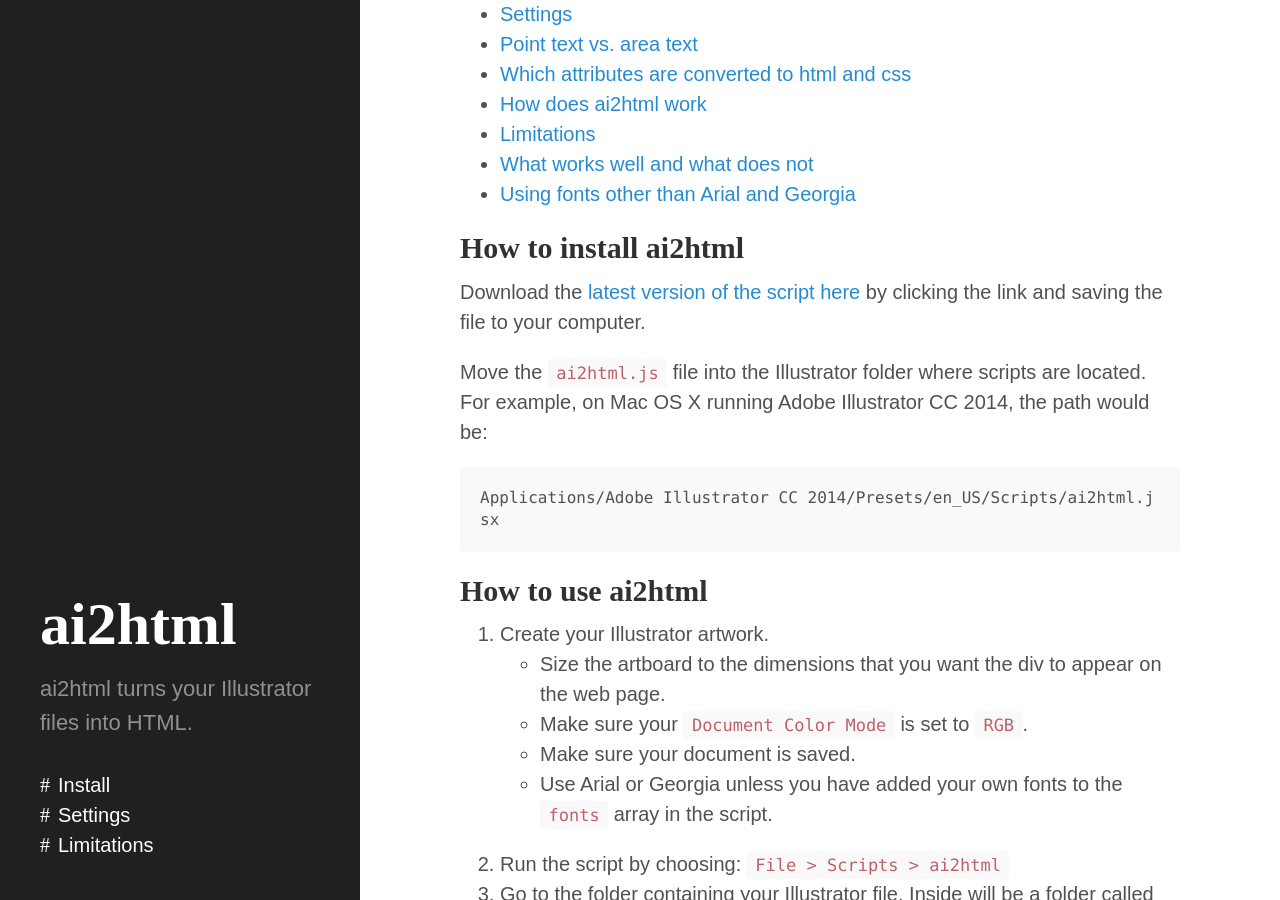
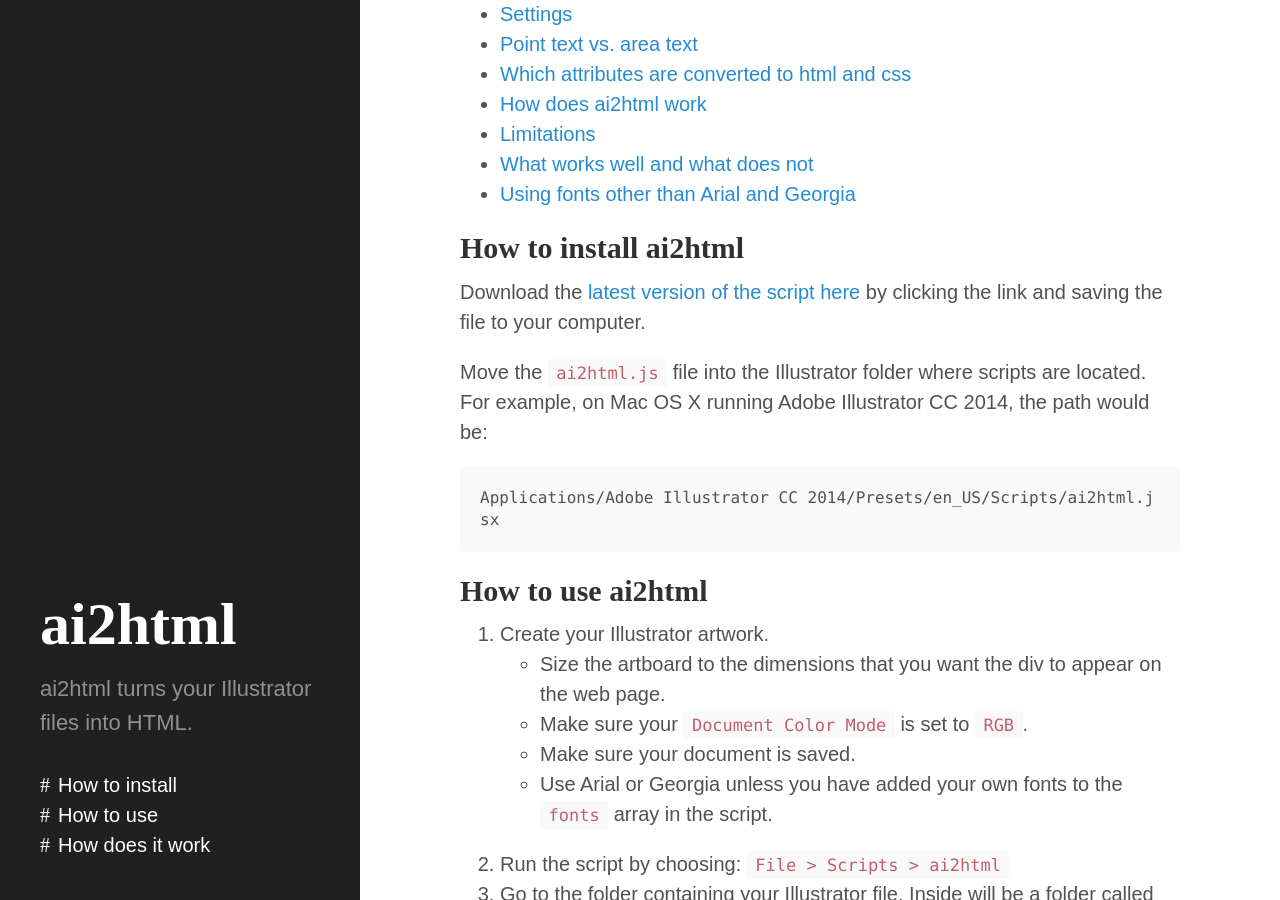
Before and after one commit to newsdev/ai2html, a Jekyll site: the page built from index.md, in a window 1280 px wide and 900 px high, scrolled down 517 px. Built offline with Jekyll 4.4.1, drawn with Linux system fonts in a browser that asks for light colours; Markdown is read by kramdown in place of the engine named in the settings.

Commit message:
changing quick links

```diff
--- a/_layouts/index.html
+++ b/_layouts/index.html
@@ -36,9 +36,9 @@
     </div>
 
     <ul class="sidebar-nav">
-      <li class="sidebar-nav-item sidebar-nav-hash"><a href="#how-to-install-ai2html">Install</a></li>
-      <li class="sidebar-nav-item sidebar-nav-hash"><a href="#settings">Settings</a></li>
-      <li class="sidebar-nav-item sidebar-nav-hash"><a href="#limitations">Limitations</a></li>
+      <li class="sidebar-nav-item sidebar-nav-hash"><a href="#how-to-install-ai2html">How to install</a></li>
+      <li class="sidebar-nav-item sidebar-nav-hash"><a href="#how-to-use-ai2html">How to use</a></li>
+      <li class="sidebar-nav-item sidebar-nav-hash"><a href="#how-does-ai2html-work">How does it work</a></li>
     </ul>
   </div>
 </div>
```
Also changed, not shown: README.md (added).
